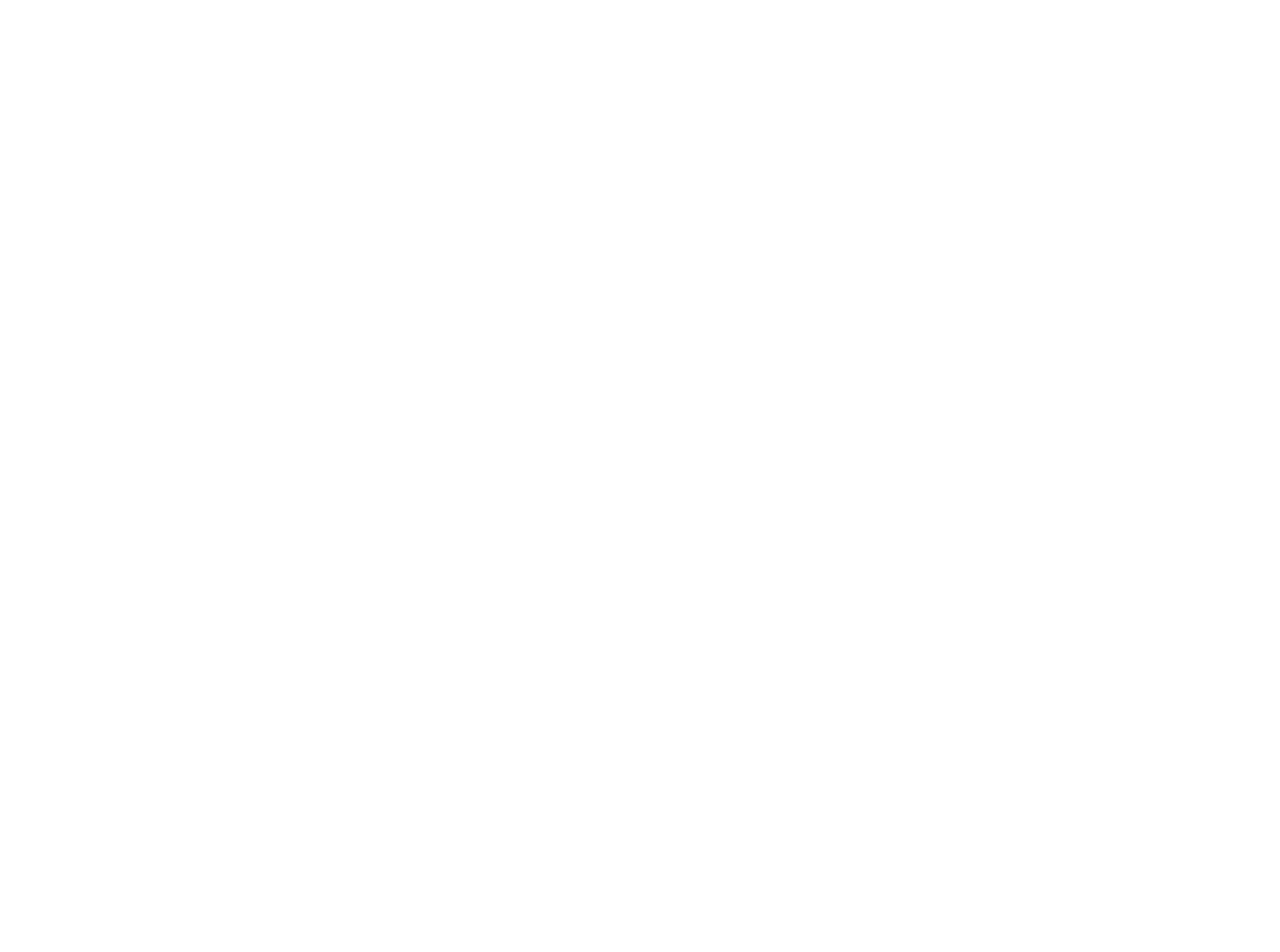
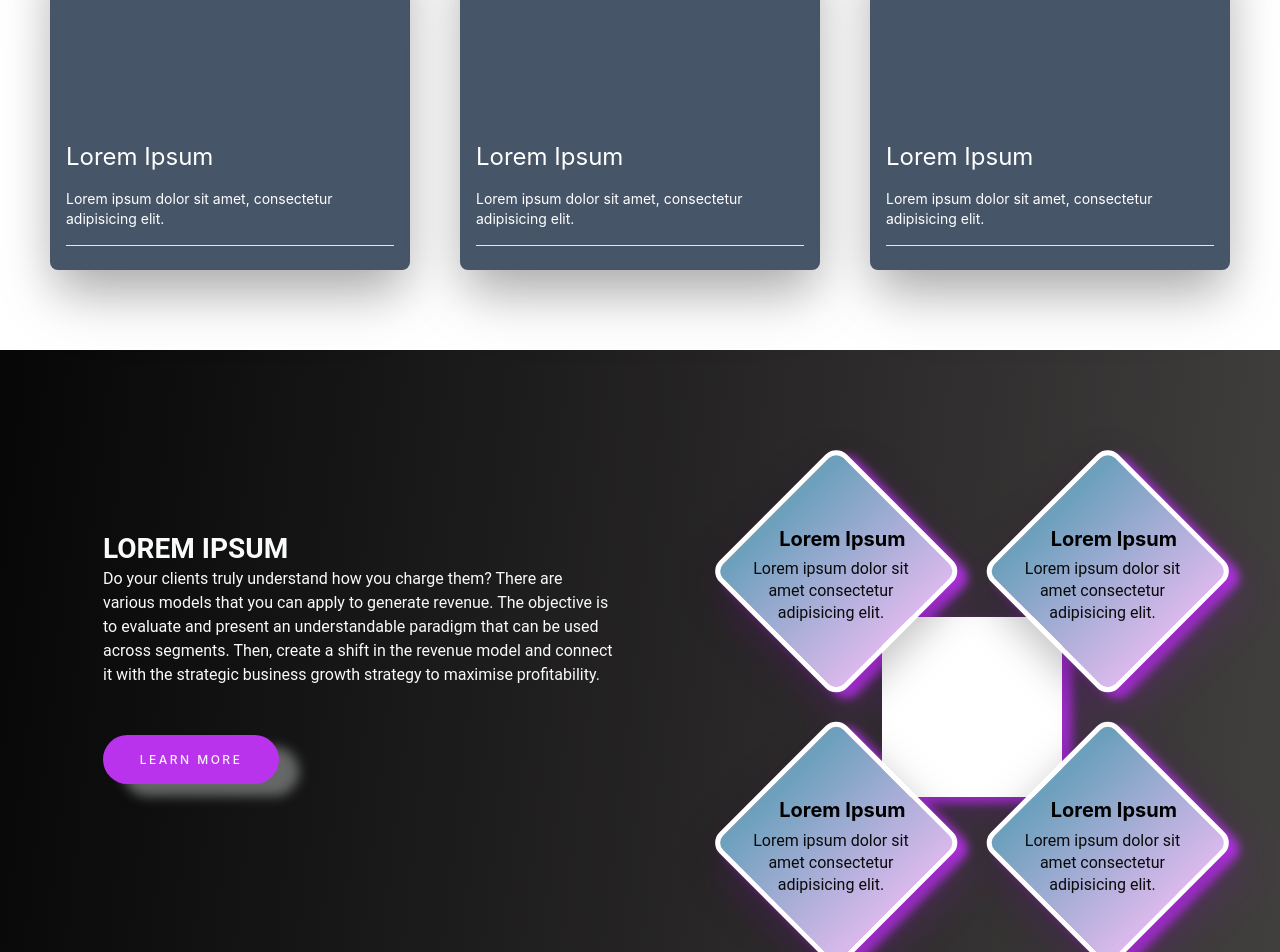
Before and after one commit to rohan-singh987/BitByBit, a React (Create React App) app: page / in a window 1280 px wide. Shown: the part 940-1892 px from the top of the page. Before the commit the page ends 800 px from the top, so only its background shows below. Built offline with nearby package versions, Linux system fonts and the light colour scheme.

Commit message:
com3,4
Signed-off-by: Rohan Singh <rohannsingh98765@gmail.com>

```diff
--- a/src/App.js
+++ b/src/App.js
@@ -1,6 +1,9 @@
 import './App.css';
 import Navbar from './components/Navbar';
 import Com1 from './components/Com1';
+import Com2 from './components/Com2';
+import Com3 from './components/Com3';
+import Com4 from './components/Com4';
 
 function App() {
   return (
@@ -8,6 +11,12 @@
       <Navbar />
 
       <Com1/>
+
+      <Com2/>
+
+      <Com3/>
+
+      <Com4/>
     </div>
   );
 }
--- /dev/null
+++ b/src/components/Com2.css
@@ -0,0 +1,144 @@
+.com2background{
+    background: conic-gradient(at 0% 110%, rgba(0, 0, 0, 0.2) 0deg, rgba(255, 255, 255, 0.95) 25deg 335deg, rgba(20, 20, 20, 0.2) 360deg);
+
+
+    width: 50%;
+    align-items: flex-end;
+}
+
+.box{
+
+width: 250px;
+height: 250px;
+
+background: linear-gradient(90deg, #C6CED1 0%, #FDFDFD 100%);
+border: 5px solid #FFFFFF;
+box-sizing: border-box;
+box-shadow: 10px 10px 20px #b833eb;
+border-radius: 15px;
+}
+
+.Com4{
+    background: linear-gradient(96.45deg, #070707 0.9%, #413e3e 98.64%);;
+    padding: 100px 0px !important;
+  }
+
+  .circle-container-consultancy {
+    /* position: relative; */
+    /* border-radius: 51%; */
+    /* border: 30px solid #ffffff; */
+    /* box-sizing: border-box; */
+    filter: drop-shadow(10px 6px 5px #b833eb);
+    width: 462px;
+    height: 462px;
+  }
+
+  .circle-container-consultancy > div {
+    display: block;
+    position: absolute;
+    top: 50%;
+    left: 50%;
+    width: 10em;
+    height: 8em;
+    margin: -4em !important;
+  }
+  .circle-container > div > .Com4-diamond {
+    display: block;
+    width: 100%;
+  }
+  .deg45 {
+    transform: rotate(45deg) translate(12em) rotate(-45deg);
+  }
+  .deg135 {
+    transform: rotate(135deg) translate(12em) rotate(-135deg);
+  }
+  .deg225 {
+    transform: rotate(225deg) translate(12em) rotate(-225deg);
+  }
+  .deg315 {
+    transform: rotate(315deg) translate(12em) rotate(-315deg);
+  }
+
+  .Com4-diamond {
+    /* position: absolute; */
+    width: 180px;
+    height: 180px;
+
+    background: linear-gradient(271.1deg, #E2BBf0 -6.21%, #6ca0bc 96.12%);
+    border: 5px solid #ffffff;
+    box-sizing: border-box;
+    box-shadow: 10px 10px 40px rgba(0, 0, 0, 0.25);
+    border-radius: 15px;
+    transform: rotate(45deg);
+  }
+
+  .centereeeee {
+    background: linear-gradient(0deg, #ffffff, #ffffff);
+    box-shadow: rgba(0, 0, 0, 0.5);
+    border-radius: 15px;
+    transform: rotate(0deg);
+  }
+
+  .model-para {
+    width: 40%;
+
+    padding: 0% !important;
+    display: flex;
+    flex-direction: column;
+    margin-right: 100px !important;
+    justify-content: center;
+  }
+
+  .model-para > h2 {
+    font-family: Roboto;
+    font-style: normal;
+    font-weight: bold;
+    font-size: 28px;
+    line-height: 37px;
+    /* or 132% */
+
+    text-transform: uppercase;
+
+    color: #f9fafa;
+  }
+
+  .model-para > p {
+    font-family: Roboto;
+    font-style: normal;
+    font-weight: normal;
+    font-size: 16px;
+    line-height: 24px;
+    /* or 150% */
+
+    color: #fafafa;
+  }
+
+  .Consultancydia > h2{
+    transform: rotate(-10deg);
+    transform: rotate(-45deg);
+    margin-left: -15px;
+    padding-top: 35px !important;
+    margin-right: 20px !important;
+  }
+
+  .Consultancydia > p {
+    font-family: Roboto;
+    font-style: normal;
+    font-weight: normal;
+    font-size: 16px;
+    line-height: 22px;
+    /* or 137% */
+
+    text-align: center;
+
+    color: #0a0a0a;
+    transform: rotate(-10deg);
+    transform: rotate(-45deg);
+    margin-left: 5px;
+    padding-top: 8px !important;
+    margin-right: -10px !important;
+  }
+
+  .Consultancyc > p {
+    color: #3e7089;
+  }
--- /dev/null
+++ b/src/components/Com2.jsx
@@ -0,0 +1,26 @@
+import React from 'react';
+import './Com2.css'
+
+const Com2 = () => {
+  return <div className="com2background flex flex-col ">
+
+      <div>
+
+      </div>
+
+      <div>
+
+      <h1>
+      Lorem Ipsum
+      </h1>
+
+      <p>
+          Lorem ipsum dolor sit amet consectetur adipisicing elit. Non id delectus recusandae tenetur, perferendis fugit quam dolore eius veniam fugiat neque maiores ea itaque nihil quaerat necessitatibus quod corporis ipsa inventore ex quis laudantium accusamus repudiandae. Nobis, sunt? Officiis, vel.
+          <br />
+          Lorem ipsum, dolor sit amet consectetur adipisicing elit. Incidunt exercitationem, quisquam fugit libero fuga eius, odio, quis nesciunt maiores hic totam tenetur! Iste, adipisci! Repellat dolor veniam incidunt, reiciendis explicabo laboriosam quidem maiores, fugiat eos porro provident totam? Adipisci est tenetur quibusdam similique porro sit recusandae voluptatum repellat ipsum minus.
+      </p>
+      </div>
+  </div>;
+};
+
+export default Com2;
--- /dev/null
+++ b/src/components/Com3.jsx
@@ -0,0 +1,50 @@
+import React from 'react';
+
+const Com3 = () => {
+  return <div className="flex justify-evenly py-20">
+      <div class="flex-wrap -m-3">
+  <div class=" w-96  flex flex-col p-3">
+    <div class=" bg-slate-600 text-white drop-shadow-2xl rounded-lg shadow-2xl  flex-1 flex flex-col">
+      <div class="bg-cover h-48" ></div>
+      <div class="p-4 flex-1 flex flex-col">
+        <h3 class="mb-4 text-2xl">Lorem Ipsum</h3>
+        <div class="mb-4 text-grey-darker text-sm flex-1">
+          <p>Lorem ipsum dolor sit amet, consectetur adipisicing elit. </p>
+        </div>
+        <a href="#" class="border-t border-grey-light pt-2 text-xs text-grey hover:text-red uppercase no-underline tracking-wide" />
+      </div>
+    </div>
+  </div>
+  </div>
+      <div class=" flex-wrap -m-3">
+  <div class=" w-96  flex flex-col p-3">
+    <div class=" bg-slate-600 text-white drop-shadow-2xl rounded-lg shadow-2xl  flex-1 flex flex-col">
+      <div class="bg-cover h-48" ></div>
+      <div class="p-4 flex-1 flex flex-col">
+        <h3 class="mb-4 text-2xl">Lorem Ipsum</h3>
+        <div class="mb-4 text-grey-darker text-sm flex-1">
+          <p>Lorem ipsum dolor sit amet, consectetur adipisicing elit. </p>
+        </div>
+        <a href="#" class="border-t border-grey-light pt-2 text-xs text-grey hover:text-red uppercase no-underline tracking-wide" />
+      </div>
+    </div>
+  </div>
+  </div>
+      <div class="flex-wrap -m-3">
+  <div class=" w-96  flex flex-col p-3">
+    <div class=" bg-slate-600 text-white drop-shadow-2xl rounded-lg shadow-2xl  flex-1 flex flex-col">
+      <div class="bg-cover h-48" ></div>
+      <div class="p-4 flex-1 flex flex-col">
+        <h3 class="mb-4 text-2xl">Lorem Ipsum</h3>
+        <div class="mb-4 text-grey-darker text-sm flex-1">
+          <p>Lorem ipsum dolor sit amet, consectetur adipisicing elit. </p>
+        </div>
+        <a href="#" class="border-t border-grey-light pt-2 text-xs text-grey hover:text-red uppercase no-underline tracking-wide" />
+      </div>
+    </div>
+  </div>
+  </div>
+  </div>;
+};
+
+export default Com3;
--- /dev/null
+++ b/src/components/Com4.jsx
@@ -0,0 +1,38 @@
+import React from 'react';
+import './Com2.css'
+
+const Com4 = () => {
+    return <div className="flex justify-evenly">
+        <div className="flex justify-center Com4">
+
+            <div className="model-para">
+                <h2 className="">Lorem Ipsum</h2>
+                <p className="">Do your clients truly understand how you charge them? There are various models that you can apply to generate revenue. The objective is to evaluate and present an understandable paradigm that can be used across segments. Then, create a shift in the revenue model and connect it with the strategic business growth strategy to maximise profitability.</p>
+                <button className=" w-44 my-12 bg-[#b833eb]">
+                    Learn More
+                </button>
+            </div>
+
+
+
+            <div class='circle-container-consultancy '>
+                <div className="centeeeer"><div className="Com4-diamond centereeeee Consultancydia Consultancyc"></div></div>
+                <div className="deg45"><div className="Com4-diamond Consultancydia"> <h2 className="text-xl font-bold">Lorem Ipsum</h2>
+                    <p>Lorem ipsum dolor sit amet consectetur adipisicing elit.</p>
+                </div></div>
+                <div className="deg225 rotate-45"><div className="Com4-diamond Consultancydia"><h2 className="text-xl font-bold">Lorem Ipsum</h2>
+                    <p>Lorem ipsum dolor sit amet consectetur adipisicing elit.</p>
+                </div></div>
+                <div className="deg135"><div className="Com4-diamond Consultancydia"><h2 className="text-xl font-bold">Lorem Ipsum</h2>
+                    <p>Lorem ipsum dolor sit amet consectetur adipisicing elit.</p>
+                </div></div>
+                <div className="deg315"><div className="Com4-diamond Consultancydia"><h2 className="text-xl font-bold">Lorem Ipsum</h2>
+                    <p>Lorem ipsum dolor sit amet consectetur adipisicing elit.</p>
+                </div></div>
+            </div>
+
+        </div>
+    </div>;
+};
+
+export default Com4;
--- /dev/null
+++ b/src/components/Footer.jsx
@@ -0,0 +1,9 @@
+import React from 'react';
+
+const Footer = () => {
+  return <div>
+
+  </div>;
+};
+
+export default Footer;
```
